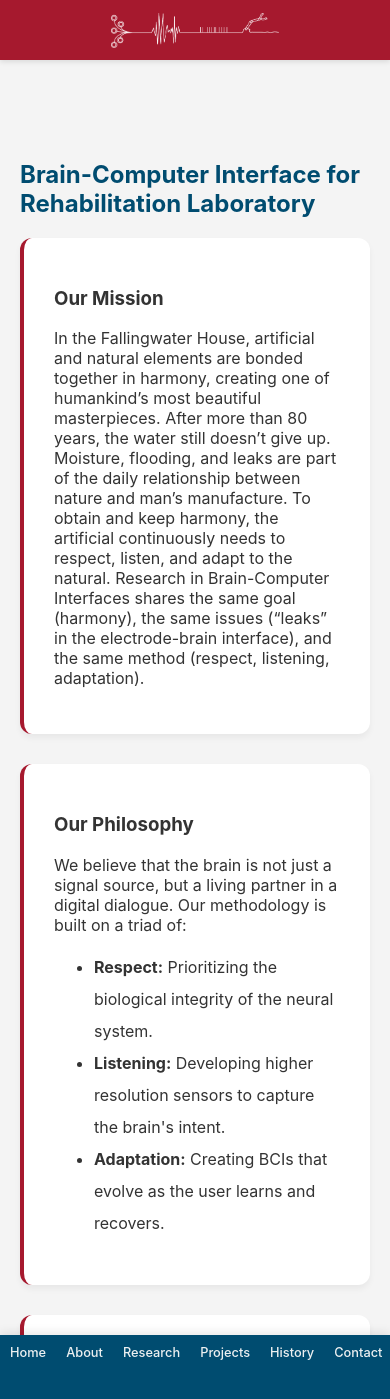
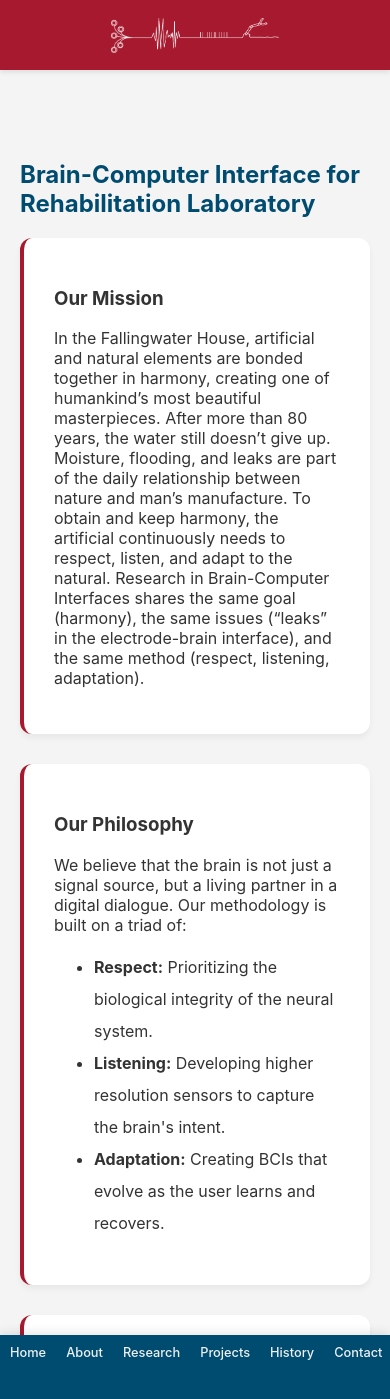
Before and after one commit to alessandrovato/alessandrovato.github.io, a Jekyll site: the page built from index.html, in a window 390 px wide and 1400 px high. Built offline with Jekyll 4.4.1, drawn with Linux system fonts in a browser that asks for light colours.

Commit message:
Update default.html

```diff
--- a/_layouts/default.html
+++ b/_layouts/default.html
@@ -275,6 +275,42 @@
     padding: 0 20px;
 }
 
+        .top-header {
+    background-color: var(--accent);
+    height: 70px; /* Slightly taller to give logos breathing room */
+    display: flex;
+    align-items: center;
+}
+
+.header-content {
+    display: flex;
+    justify-content: space-between; /* Pushes Lab Logo Left, CUA Logo Right */
+    align-items: center;
+    width: 100%;
+    padding: 0 30px; /* Adjust padding to move logos closer/further from edges */
+}
+
+.header-logo {
+    height: 45px; /* Size for your Lab Logo */
+    width: auto;
+}
+
+.uni-logo {
+    height: 40px; /* Size for the CUA Logo */
+    width: auto;
+    /* Optional: if your CUA logo is dark, make it white to match the header */
+    filter: brightness(0) invert(1);
+}
+
+/* Mobile Fix: Ensure they don't touch the screen edges */
+@media (max-width: 768px) {
+    .header-content {
+        padding: 0 15px;
+    }
+    .header-logo, .uni-logo {
+        height: 35px;
+    }
+}
         /* --- MOBILE VIEW --- */
     @media (max-width: 768px) {
             body { flex-direction: column; }
```
